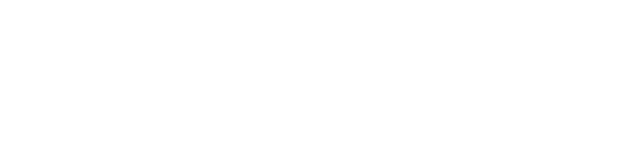
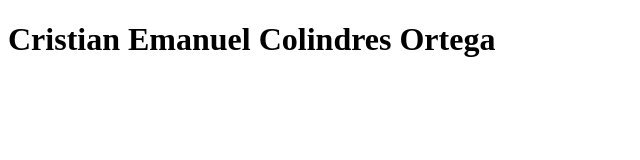
Before and after one commit to ccolindres2016145/IN5AM, a plain HTML site: page index.html in a window 1280 px wide. Shown: the whole page, without its empty margins (0-640 px from the left). Drawn offline with Linux system fonts and the light colour scheme.

Commit message:
Se agregó título en el body

```diff
--- a/index.html
+++ b/index.html
@@ -6,6 +6,6 @@
     <title>Primera página con GIT</title>
 </head>
 <body>
-
+    <h1>Cristian Emanuel Colindres Ortega</h1>
 </body>
 </html>
```
